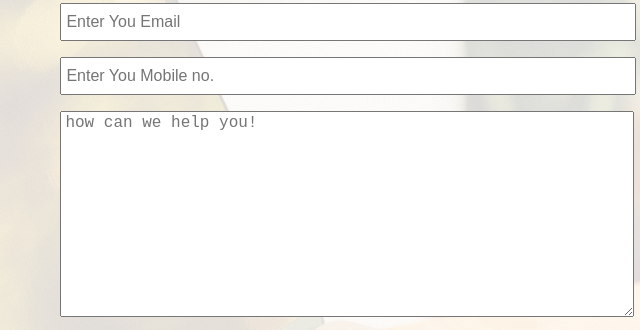
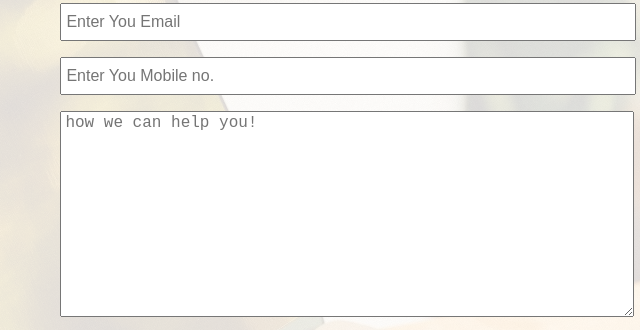
Before and after one commit to vikassax1610/blog-website, a plain HTML site: page contact.html in a window 1280 px wide. Shown: the part 242-572 px from the top of the page, 292-932 px from the left. Drawn offline with Linux system fonts and the light colour scheme.

Commit message:
add new file and some changes in previous files

```diff
--- a/contact.html
+++ b/contact.html
@@ -41,7 +41,7 @@
         <input type="text" placeholder="Enter You Mobile no.">
       </div>
       <div class="form-box">
-        <textarea name="" id="" cols="30" rows="10" placeholder="how can we help you!"></textarea>
+        <textarea name="" id="" cols="30" rows="10" placeholder="how we can help you!"></textarea>
       </div>
       <div class="form-box">
         <button class="btn">Submit</button>
```
